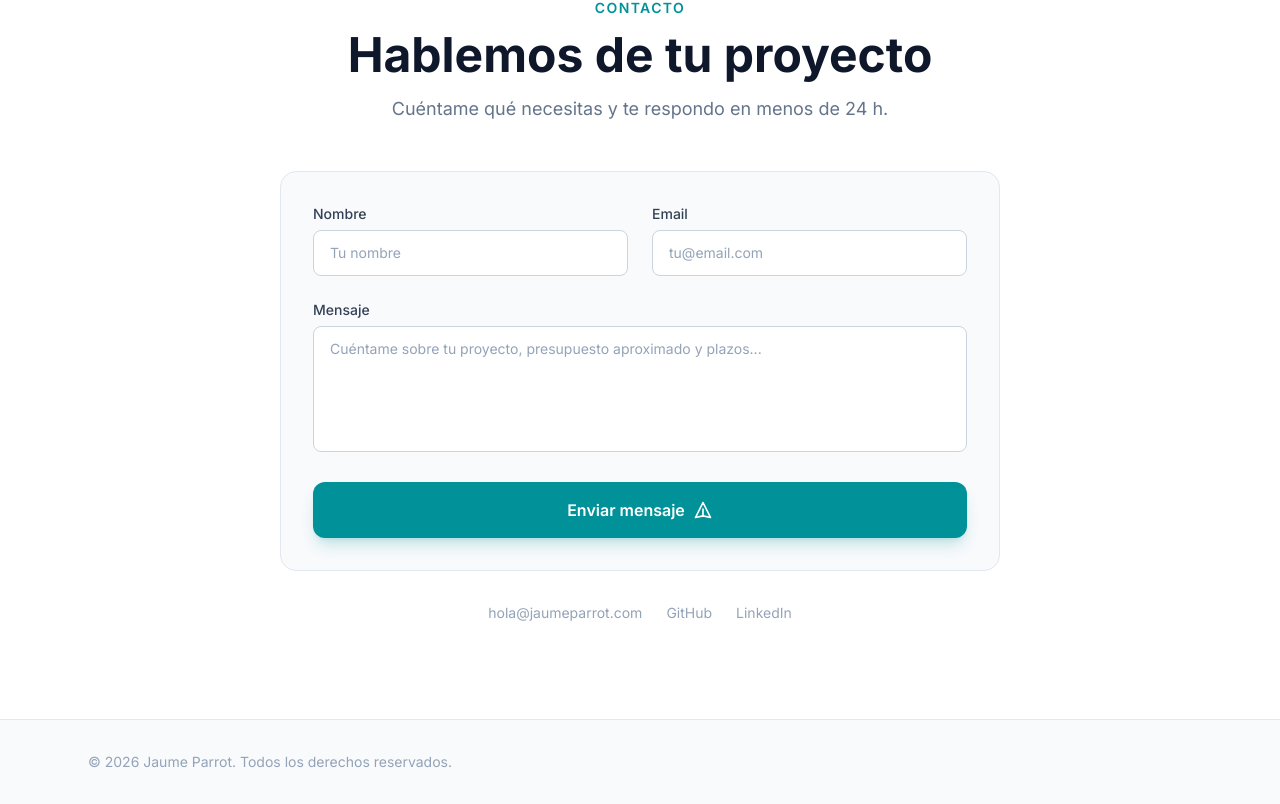
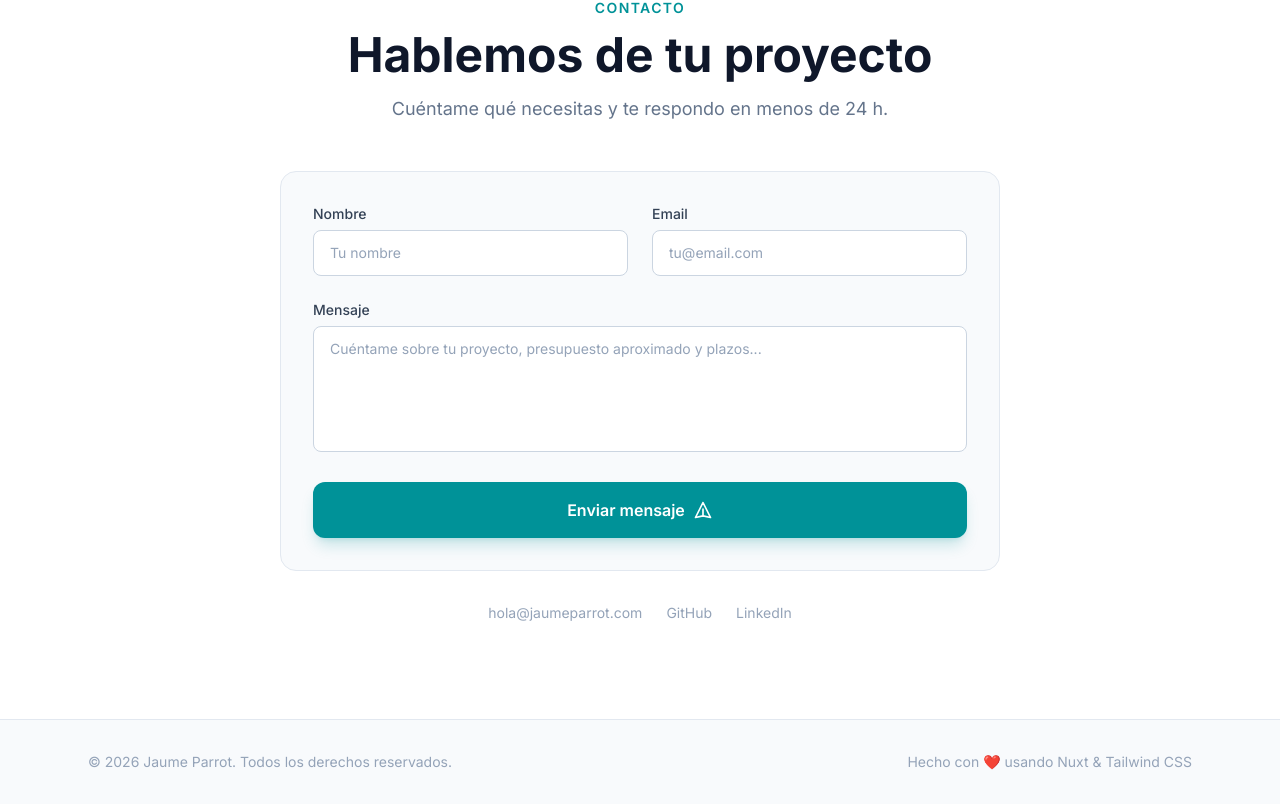
Before and after one commit to paaldigital/jaumeparrot-web, a Nuxt app: page / in a window 1280 px wide. Shown: the part 3468-4272 px from the top of the page. Built offline with nearby package versions, Linux system fonts and the light colour scheme.

Commit message:
change footer

```diff
--- a/app/components/AppFooter.vue
+++ b/app/components/AppFooter.vue
@@ -2,6 +2,7 @@
   <footer class="bg-slate-50 border-t border-slate-200 py-8">
     <div class="max-w-6xl mx-auto px-6 flex flex-col sm:flex-row items-center justify-between gap-4 text-slate-400 text-sm">
       <span>© {{ new Date().getFullYear() }} Jaume Parrot. Todos los derechos reservados.</span>
+      <span>Hecho con ❤️ usando <a href="https://nuxt.com" target="_blank" rel="noopener" class="hover:text-brand-400 transition-colors">Nuxt</a> & Tailwind CSS</span>
     </div>
   </footer>
 </template>
```
